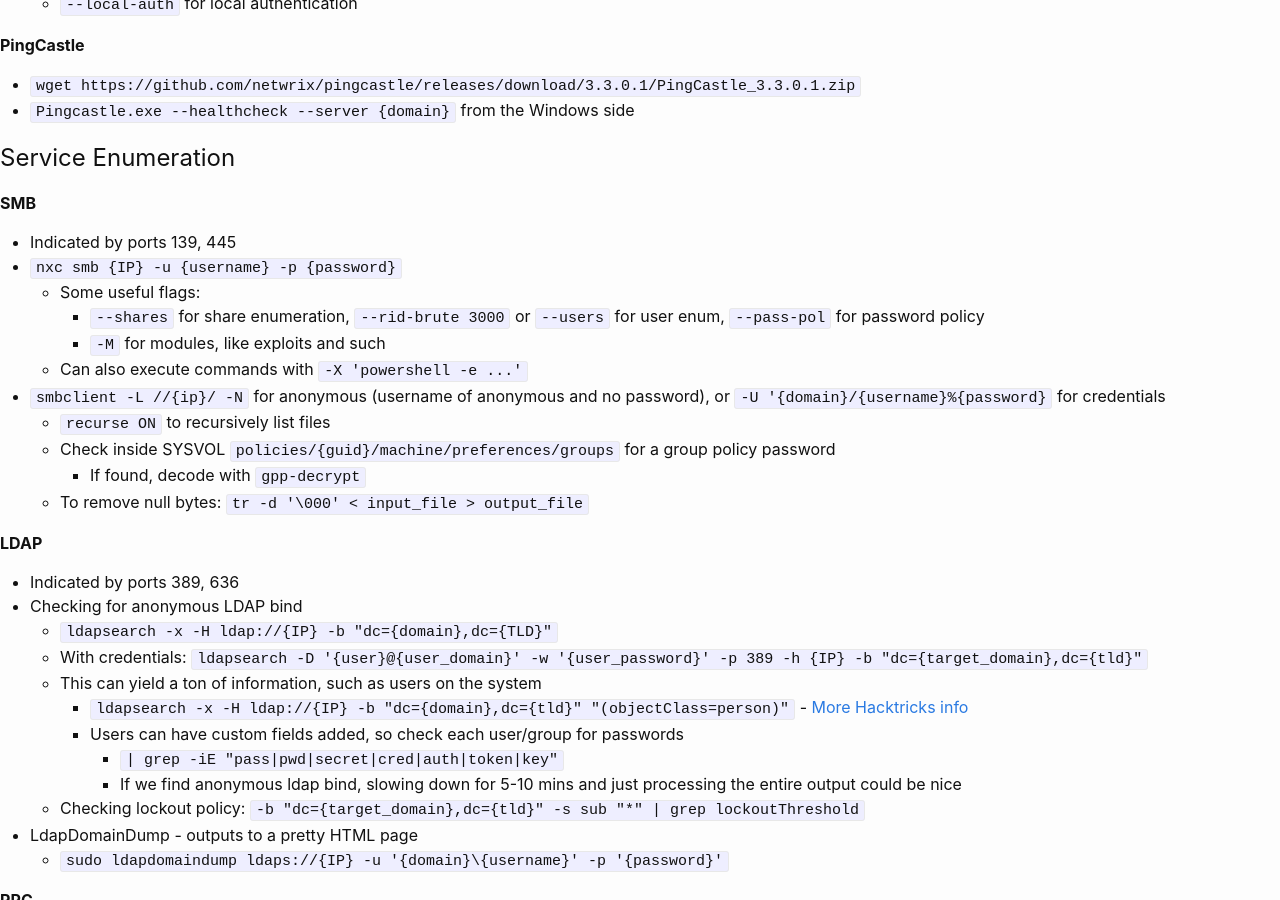
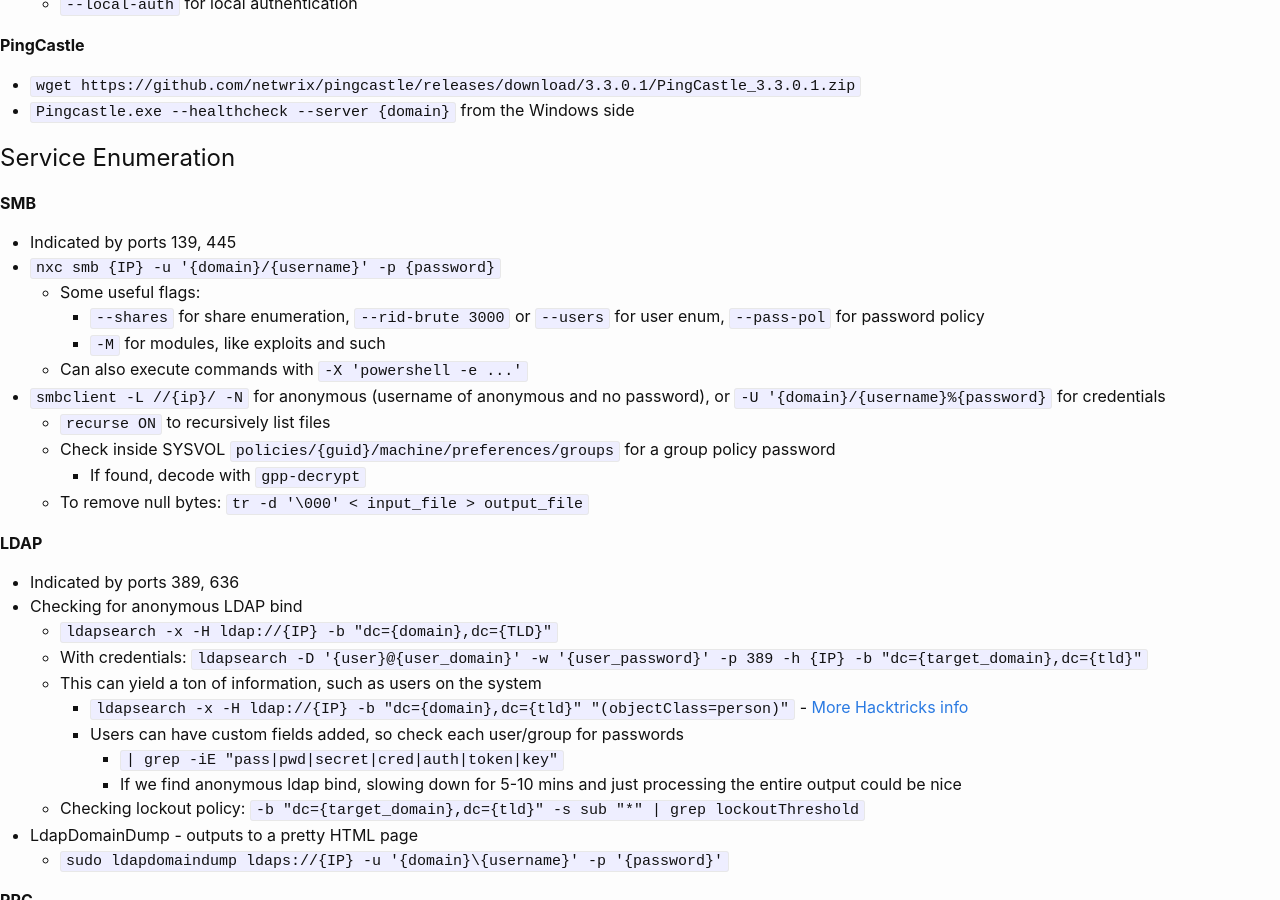
Before and after one commit to KhaelK138/KhaelK138.github.io, a Jekyll site: the page built from markdown/ADExploitation.md, in a window 1280 px wide and 900 px high, scrolled down 623 px. Built offline with Jekyll 4.4.1, drawn with Linux system fonts in a browser that asks for light colours.

Commit message:
updated nxc

```diff
--- a/markdown/ADExploitation.md
+++ b/markdown/ADExploitation.md
@@ -34,7 +34,7 @@
 
 **SMB**
 - Indicated by ports 139, 445
-- `nxc smb {IP} -u {username} -p {password}`
+- `nxc smb {IP} -u '{domain}/{username}' -p {password}`
   - Some useful flags:
     - `--shares` for share enumeration, `--rid-brute 3000` or `--users` for user enum, `--pass-pol` for password policy
     - `-M` for modules, like exploits and such
```
